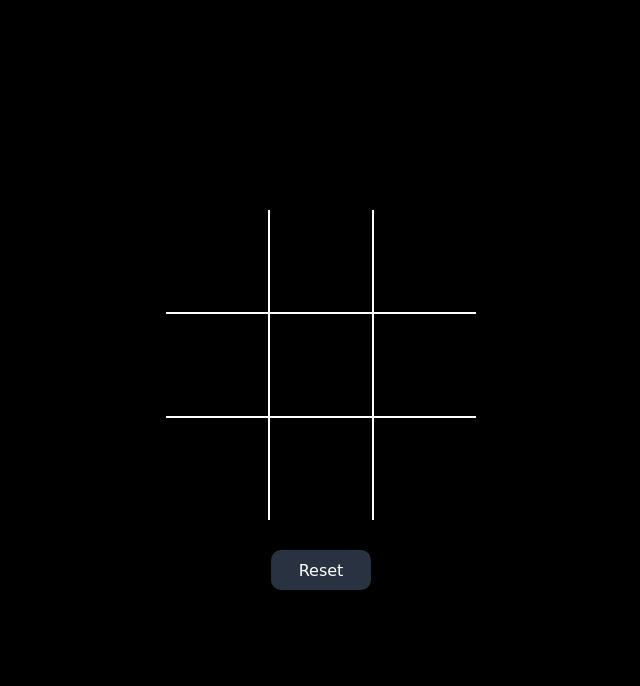
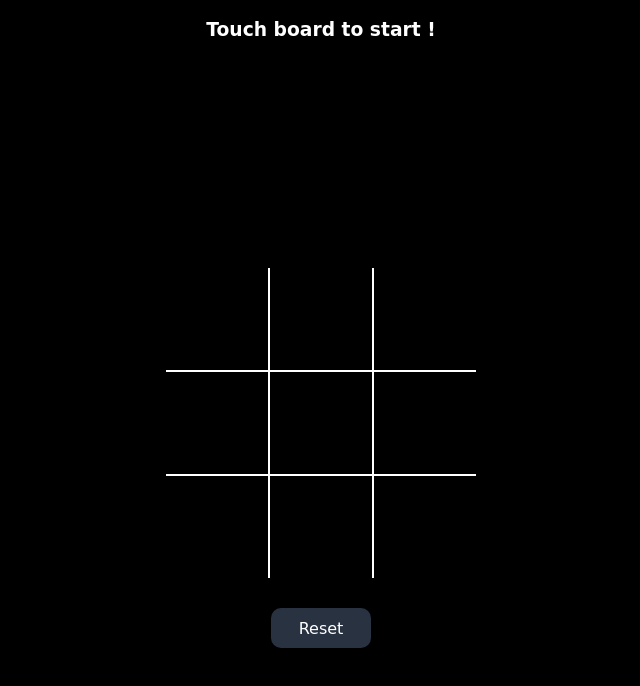
Before and after one commit to therealtomisin/Timilehin-TicTacToe-01, a plain HTML site: page game.html in a window 1280 px wide. Shown: the whole page, without its empty margins (319-959 px from the left). Drawn offline with Linux system fonts and the light colour scheme.

Commit message:
cest finis

```diff
--- a/game.html
+++ b/game.html
@@ -8,6 +8,7 @@
     <title>TicTacToe</title>
 </head>
 <body class="game-body">
+    <h3>Touch board to start !</h3>
     <section class="main-tictactoe">
         <table class="board">
             <tr>
--- a/style.css
+++ b/style.css
@@ -46,6 +46,9 @@ body{
     flex-direction: column;
     justify-content: center;
     align-items: center;
+}
+h3{
+    text-align: center;
 }
 table{
     border-collapse: collapse;
```
